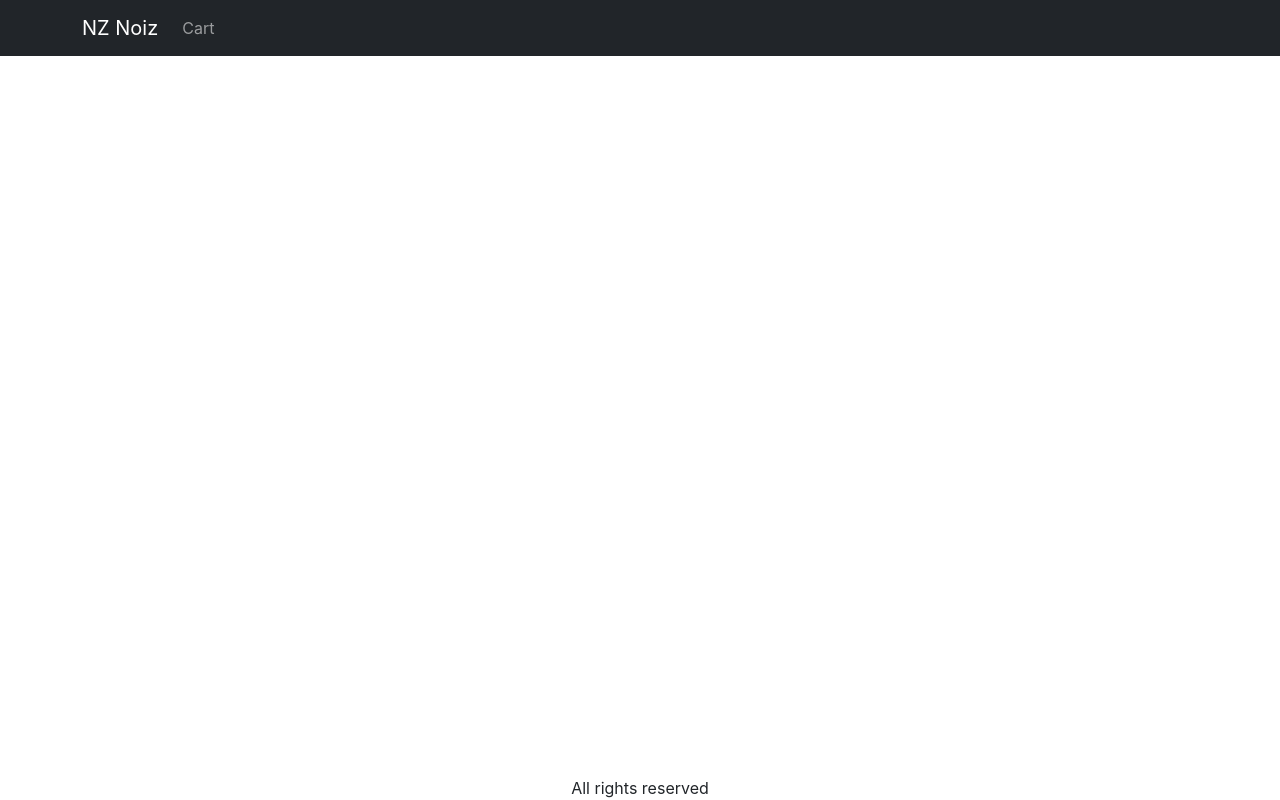
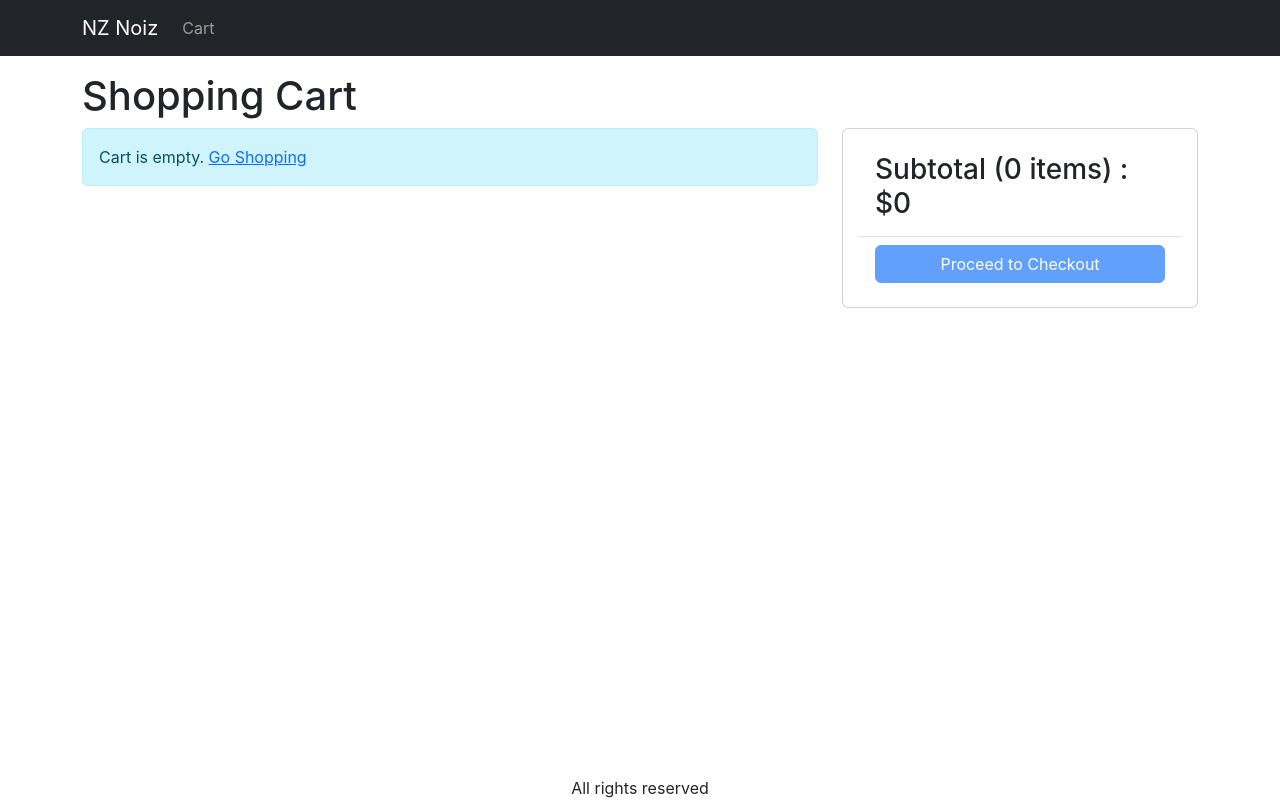
Before and after one commit to CyraMoss/Noiz, a React (Create React App) app in the folder noiz/: page /cart in a window 1280 px wide. Built offline with nearby package versions, Linux system fonts and the light colour scheme.

Commit message:
added cart screen

```diff
--- a/noiz/src/App.js
+++ b/noiz/src/App.js
@@ -8,6 +8,7 @@ import Badge from 'react-bootstrap/Badge';
 import Nav from 'react-bootstrap/Nav';
 import { useContext } from 'react';
 import { Store } from './Store';
+import CartScreen from './screens/CartScreen';
 
 function App() {
   const { state } = useContext(Store);
@@ -26,7 +27,7 @@ function App() {
                   Cart
                   {cart.cartItems.length > 0 && (
                     <Badge pill bg="danger">
-                      {cart.cartItems.length}
+                      {cart.cartItems.reduce((a, c) => a + c.quantity, 0)}
                     </Badge>
                   )}
                 </Link>
@@ -40,6 +41,7 @@ function App() {
           <Container className="mt-3">
             <Routes>
               <Route path="/product/:slug" exact element={<ProductScreen />} />
+              <Route path="/cart" element={<CartScreen />} />
               <Route path="/" exact element={<HomeScreen />} />
             </Routes>
           </Container>
--- a/noiz/src/Store.js
+++ b/noiz/src/Store.js
@@ -11,13 +11,17 @@ function reducer(state, action) {
   switch (action.type) {
     case 'CART_ADD_ITEM':
       // add to cart
-      return {
-        ...state,
-        cart: {
-          ...state.cart,
-          cartItems: [...state.cart.cartItems, action.payload],
-        },
-      };
+      const newItem = action.payload;
+      const existItem = state.cart.cartItems.find(
+        (item) => item._id === newItem._id
+      );
+      const cartItems = existItem
+        ? state.cart.cartItems.map((item) =>
+            item._id === existItem._id ? newItem : item
+          )
+        : [...state.cart.cartItems, newItem];
+      return { ...state, cart: { ...state.cart, cartItems } };
+
     default:
       return state;
   }
--- a/noiz/src/index.css
+++ b/noiz/src/index.css
@@ -15,6 +15,10 @@ body {
 }
 .site-container {
   min-height: 100vh;
+}
+
+.img-thumbnail {
+  height: 80px;
 }
 
 main {
--- /dev/null
+++ b/noiz/src/screens/CartScreen.js
@@ -0,0 +1,96 @@
+import { useContext } from 'react';
+import { Store } from '../Store';
+import { Helmet } from 'react-helmet-async';
+import Row from 'react-bootstrap/Row';
+import Col from 'react-bootstrap/Col';
+import MessageBox from '../components/MessageBox';
+import ListGroup from 'react-bootstrap/ListGroup';
+import Button from 'react-bootstrap/Button';
+import Card from 'react-bootstrap/Card';
+import { Link } from 'react-router-dom';
+
+export default function CartScreen() {
+  const { state, dispatch: ctxDispatch } = useContext(Store);
+  const {
+    cart: { cartItems },
+  } = state;
+
+  return (
+    <div>
+      <Helmet>
+        <title>Shopping Cart</title>
+      </Helmet>
+      <h1>Shopping Cart</h1>
+      <Row>
+        <Col md={8}>
+          {cartItems.length === 0 ? (
+            <MessageBox>
+              Cart is empty. <Link to="/">Go Shopping</Link>
+            </MessageBox>
+          ) : (
+            <ListGroup>
+              {cartItems.map((item) => (
+                <ListGroup.Item key={item._id}>
+                  <Row className="align-items-center">
+                    <Col md={4}>
+                      <img
+                        src={item.image}
+                        alt={item.name}
+                        className="img-fluid rounded img-thumbnail"
+                      ></img>{' '}
+                      <Link to={`/product/${item.slug}`}>{item.name}</Link>
+                    </Col>
+                    <Col md={3}>
+                      <Button variant="light" disabled={item.quantity === 1}>
+                        <i className="fas fa-minus-circle"></i>
+                      </Button>{' '}
+                      <span>{item.quantity}</span>{' '}
+                      <Button
+                        variant="light"
+                        disabled={item.quantity === item.countInStock}
+                      >
+                        <i className="fas fa-plus-circle"></i>
+                      </Button>
+                    </Col>
+                    <Col md={3}>${item.price}</Col>
+                    <Col md={2}>
+                      <Button variant="light">
+                        <i className="fas fa-trash"></i>
+                      </Button>
+                    </Col>
+                  </Row>
+                </ListGroup.Item>
+              ))}
+            </ListGroup>
+          )}
+        </Col>
+        <Col md={4}>
+          <Card>
+            <Card.Body>
+              <ListGroup variant="flush">
+                <ListGroup.Item>
+                  <h3>
+                    Subtotal ({cartItems.reduce((a, c) => a + c.quantity, 0)}{' '}
+                    items) : $
+                    {cartItems.reduce((a, c) => a + c.price * c.quantity, 0)}
+                  </h3>
+                </ListGroup.Item>
+                <ListGroup.Item>
+                  <div className="d-grid">
+                    <Button
+                      type="button"
+                      variant="primary"
+                      disabled={cartItems.length === 0}
+                    >
+                      Proceed to Checkout
+                    </Button>
+                  </div>
+                </ListGroup.Item>
+              </ListGroup>
+            </Card.Body>
+          </Card>
+        </Col>
+      </Row>
+    </div>
+  );
+}
--- a/noiz/src/screens/ProductScreen.js
+++ b/noiz/src/screens/ProductScreen.js
@@ -1,4 +1,4 @@
-import { useParams } from 'react-router-dom';
+import { useNavigate, useParams } from 'react-router-dom';
 import { useContext, useEffect, useReducer } from 'react';
 import axios from 'axios';
 import Row from 'react-bootstrap/Row';
@@ -28,6 +28,7 @@ const reducer = (state, action) => {
 };
 
 function ProductScreen() {
+  const navigate = useNavigate();
   const params = useParams();
   const { slug } = params;
 
@@ -51,11 +52,20 @@ function ProductScreen() {
   }, [slug]);
 
   const { state, dispatch: ctxDispatch } = useContext(Store);
-  const addToCartHandler = () => {
+  const { cart } = state;
+  const addToCartHandler = async () => {
+    const existItem = cart.cartItems.find((x) => x._id === product._id);
+    const quantity = existItem ? existItem.quantity + 1 : 1;
+    const { data } = await axios.get(`/api/products/${product._id}`);
+    if (data.countInStock < quantity) {
+      window.alert('Sorry. Product is out of stock');
+      return;
+    }
     ctxDispatch({
       type: 'CART_ADD_ITEM',
-      payload: { ...product, quantity: 1 },
+      payload: { ...product, quantity },
     });
+    navigate('/cart');
   };
   return loading ? (
     <LoadingBox />
```
Also changed, not shown: 2 other files (tests, documents, lock files or other folders).
